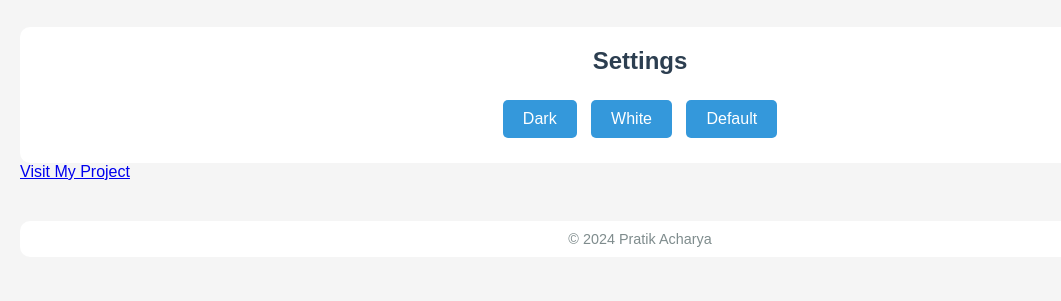
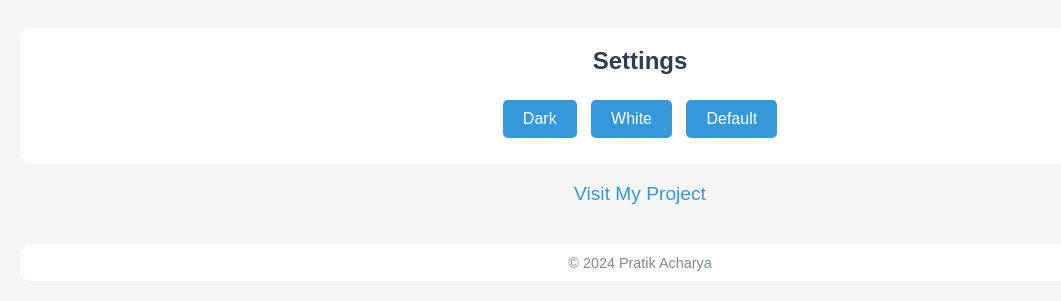
Before and after one commit to pratikacharya1234/pratikacharya1234.github.io, a plain HTML site: page index.html in a window 1280 px wide. Shown: the part 708-1009 px from the top of the page, without its empty margins (0-1061 px from the left). Before the commit the page ends 985 px from the top, so only its background shows below. Drawn offline with Linux system fonts and the light colour scheme.

Commit message:
feat: enhance project section with styling and link improvements

```diff
--- a/index.html
+++ b/index.html
@@ -48,7 +48,7 @@
         <button id="toggleDefault">Default</button>
     </section>
 
-    <section>
+    <section class="project">
         <a href="https://cs-1430-silk.vercel.app/">Visit My Project</a>
 
     </section>
--- a/style.css
+++ b/style.css
@@ -158,4 +158,16 @@ body.default-theme footer {
     background-color: white;
     color: #7f8c8d;
 }
-/* Button specific styles for themes */
+
+.project {
+    text-align: center;
+    margin-top: 20px;
+}
+.project a {
+    font-size: 1.2em;
+    color: #3498db;
+    text-decoration: none;
+}
+.project a:hover {
+    text-decoration: underline;
+}
```
